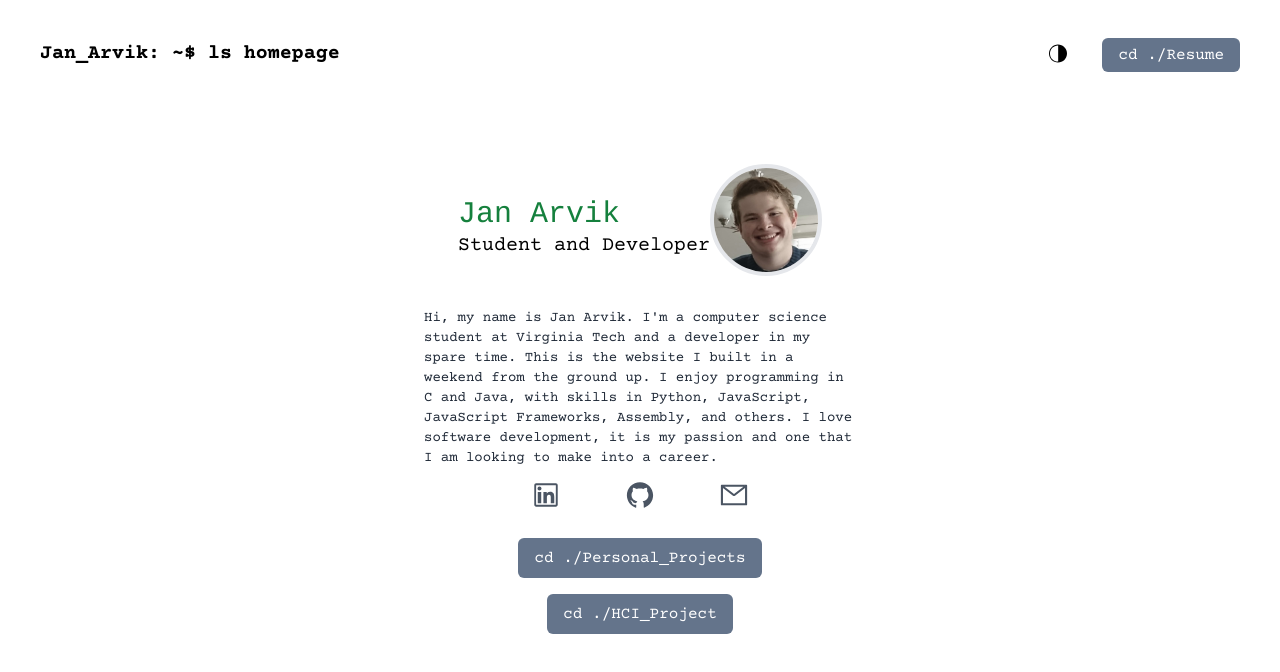
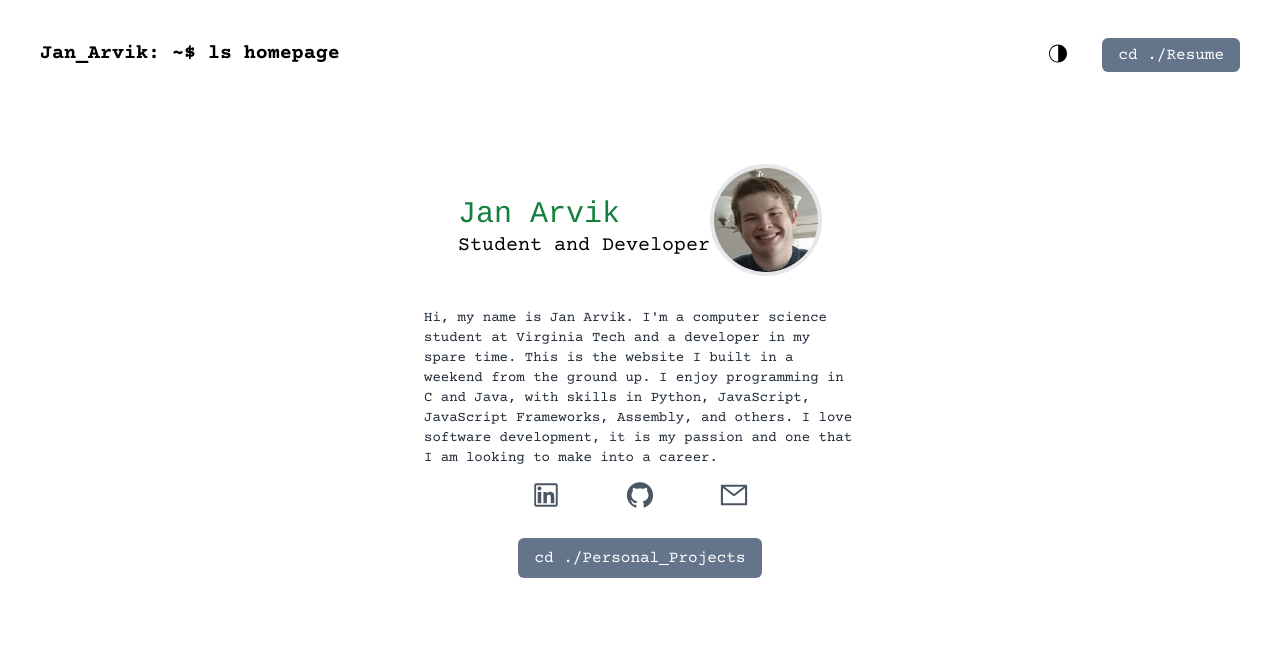
Before and after one commit to Skumbl/NextJS-React-Portfolio, a Next.js app: page / in a window 1280 px wide. Shown: the top 672 px of the page. Built offline with nearby package versions, Linux system fonts and the light colour scheme.

Commit message:
removed hci

```diff
--- a/pages/index.js
+++ b/pages/index.js
@@ -117,12 +117,12 @@ export default function Home() {
                     </div>
                 </section>
 
-                <section className="bg-white dark:bg-gray-800 font-courier pt-4">
+                {/* <section className="bg-white dark:bg-gray-800 font-courier pt-4">
                     <div className='flex justify-center'>
                         <Link className='hover:bg-slate-700 font-courier bg-slate-500 text-white px-4
               py-2 rounded-md dark:bg-slate-900 dark:hover:bg-slate-600' href="hci">cd ./HCI_Project</Link>
                     </div>
-                </section>
+                </section> */}
 
         {/* this fixes the weird part at the bottom of the page 🤷‍♂️ */}
         <section>
```
